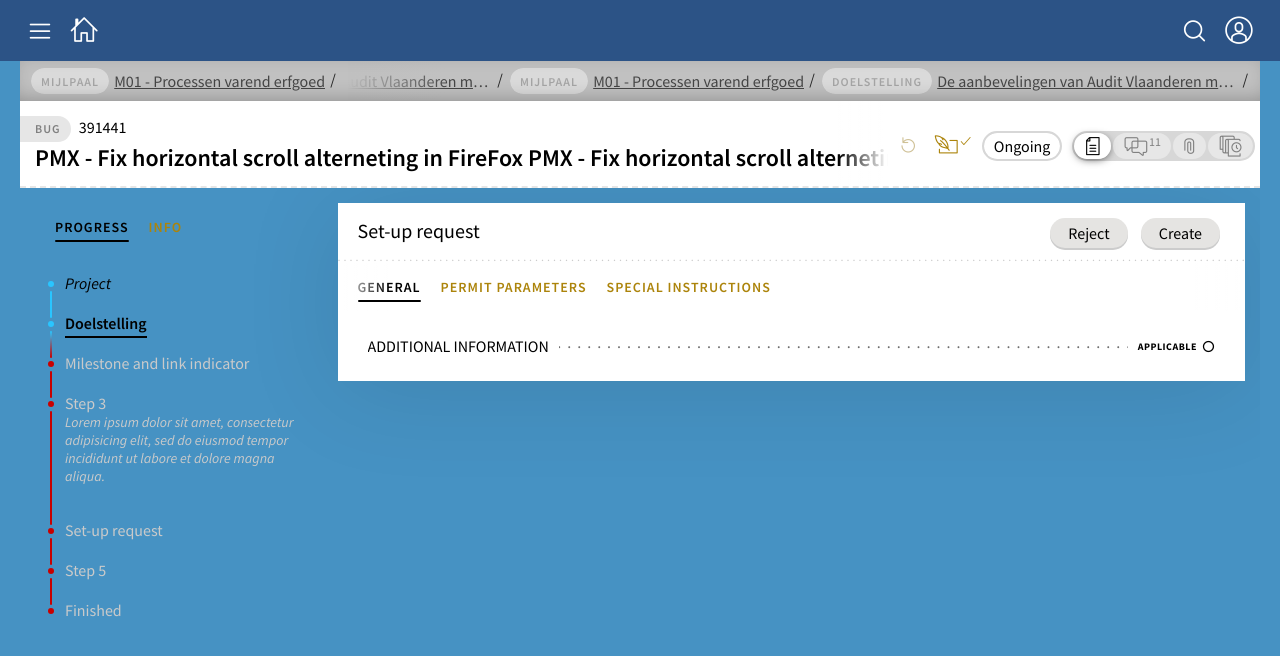
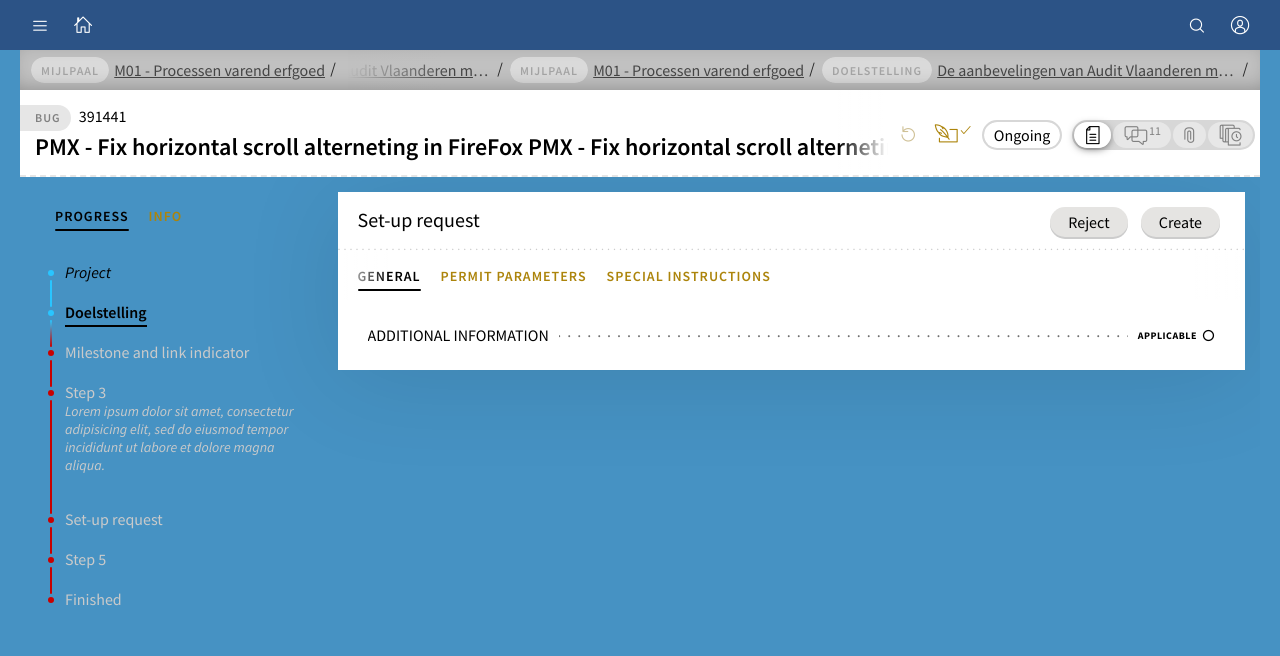
Before and after one commit to lordblendi/tracker-mockup, a Jekyll site: the page built from pages/pmx-future.html, in a window 1280 px wide. Shown: the top 656 px of the page. Built offline with Jekyll 4.4.1, drawn with Linux system fonts in a browser that asks for light colours; nearby versions of some CDN libraries; comment, search, counter and statistics services are not loaded.

Commit message:
update font size header icons

```diff
--- a/_includes/blocks/app-header.html
+++ b/_includes/blocks/app-header.html
@@ -1,11 +1,11 @@
 <div class="row">
   <div class="col col-6 align-left">
-    <a href="#" class="action-icon font--action JS_toggle-app-navigator"></a>
-    <a href="/" class="action-icon font--action"></a>
+    <a href="#" class="action-icon JS_toggle-app-navigator"></a>
+    <a href="/" class="action-icon"></a>
   </div>
   <div class="col col-6 align-right">
-    <a href="#" class="action-icon font--action JS_toggle-semsearch"></a>
-    <a href="#" class="action-icon font--action JS_toggle-user-menu"></a>
+    <a href="#" class="action-icon JS_toggle-semsearch"></a>
+    <a href="#" class="action-icon JS_toggle-user-menu"></a>
   </div>
 </div>
 
```
